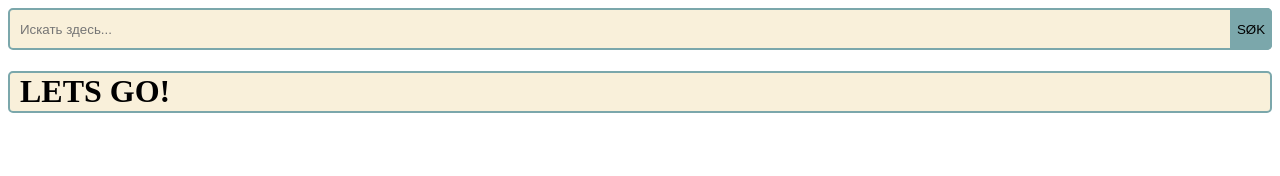
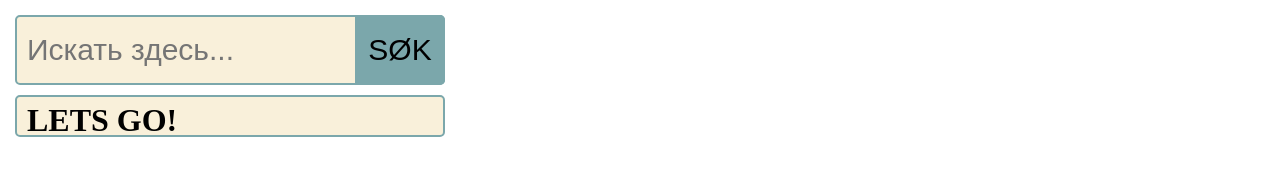
Before and after one commit to HARD159/HARD159.github.io, a plain HTML site: page index.html in a window 1280 px wide. Drawn offline with Linux system fonts and the light colour scheme.

Commit message:
Add files via upload

```diff
--- a/style.css
+++ b/style.css
@@ -1,7 +1,9 @@
 
 * {
     box-sizing: border-box;
-
+    width: 450px;
+    margin: 0px;
+    padding: 5px;
   }
 form {
   position: relative;
@@ -10,24 +12,26 @@ form {
 }
 input {
   width: 100%;
-  height: 42px;
+  height: 70px;
   padding-left: 10px;
   border: 2px solid #7BA7AB;
   border-radius: 5px;
   outline: none;
   background: #F9F0DA;
   color: #000000;
+  font-size: 30px;
 }
 button {
   position: absolute;
-  top: 0;
-  right: 0px;
-  width: 42px;
-  height: 42px;
+  top: 5px;
+  right: 5px;
+  width: 90px;
+  height: 70px;
   border: none;
   background: #7BA7AB;
   border-radius: 0 5px 5px 0;
   cursor: pointer;
+  font-size: 30px;
 }
 
 .diven {
```
